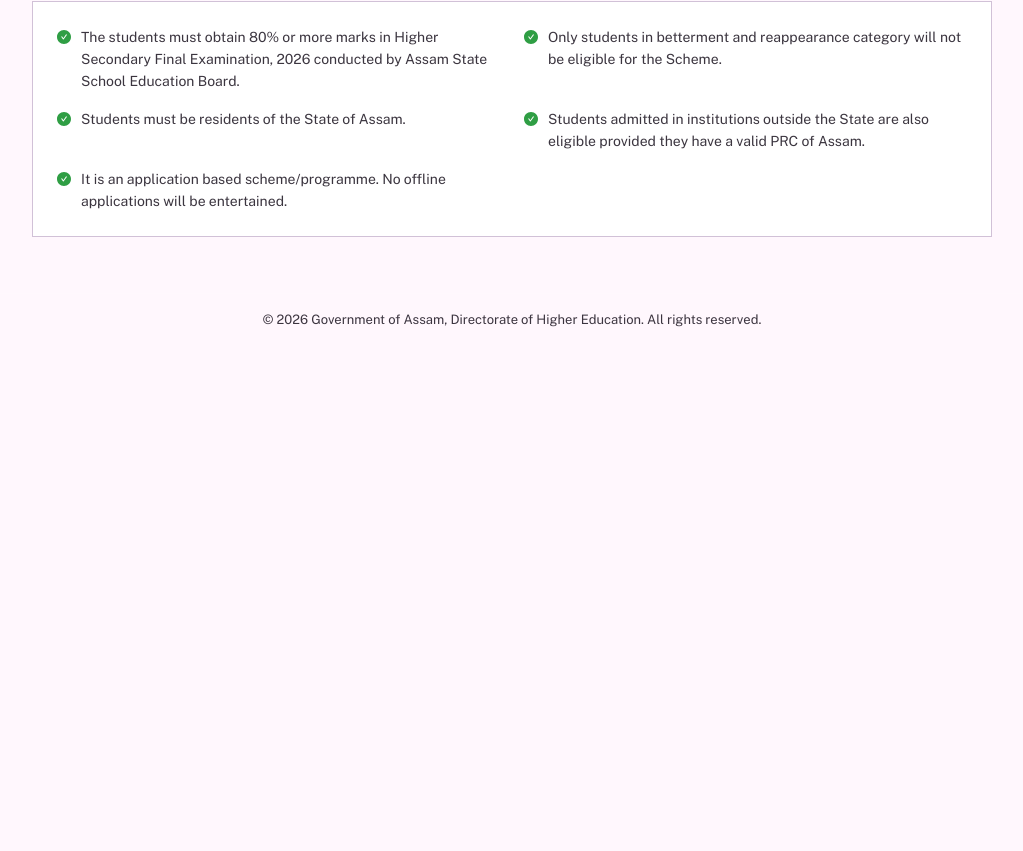
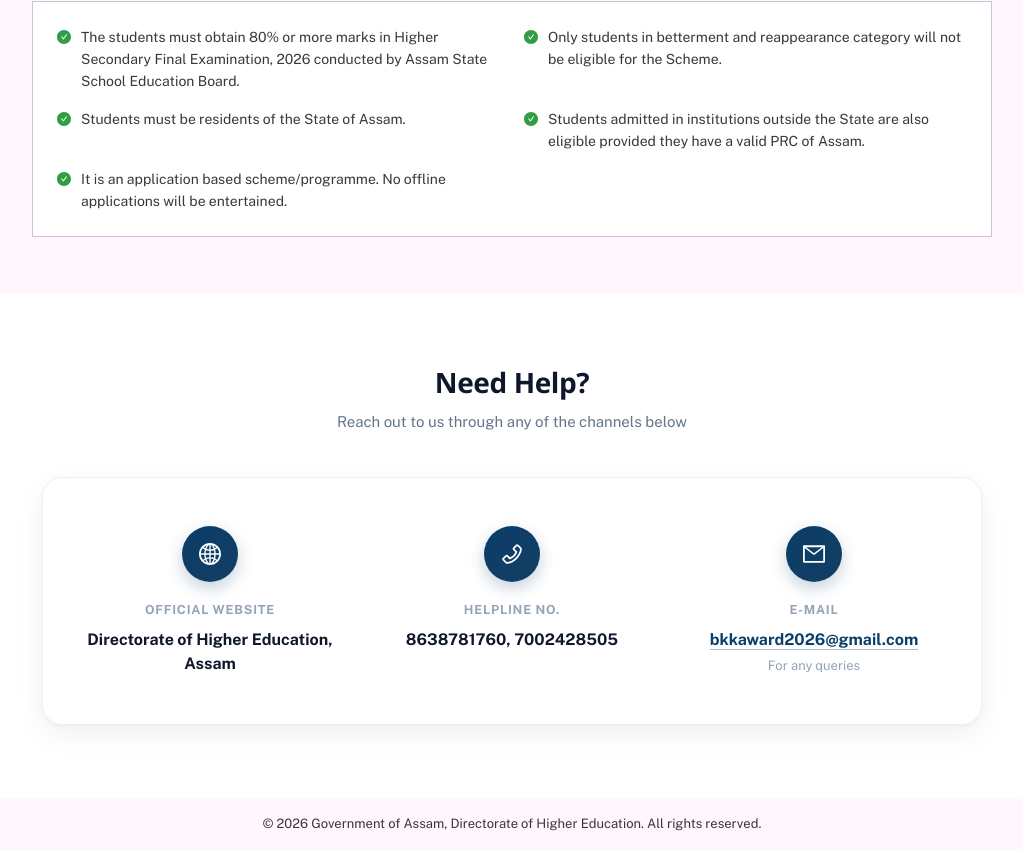
Before and after one commit to pradiphazarika1996/scooty_distribution_portal_web, a Next.js app: page / in a window 1280 px wide. Shown: the part 547-1398 px from the top of the page, without its empty margins (128-1151 px from the left). Before the commit the page ends 893 px from the top, so only its background shows below. Built offline with nearby package versions, Linux system fonts and the light colour scheme; no server answers; what @ant-design/nextjs-registry would draw is missing.

Commit message:
update helpline

```diff
--- /dev/null
+++ b/src/components/landing/ContactSection.tsx
@@ -0,0 +1,53 @@
+import styles from "@/styles/ContactSection.module.scss";
+import { GlobalOutlined, MailOutlined, PhoneOutlined } from "@ant-design/icons";
+
+const ContactSection = () => {
+  return (
+    <section className={styles.contactSection}>
+      <h3 className={styles.heading}>Need Help?</h3>
+      <p className={styles.subheading}>
+        Reach out to us through any of the channels below
+      </p>
+
+      <div className={styles.card}>
+        <div className={styles.grid}>
+          <div className={styles.item}>
+            <span className={styles.iconWrapper}>
+              <GlobalOutlined />
+            </span>
+            <span className={styles.label}>Official Website</span>
+            <span className={styles.value}>
+              Directorate of Higher Education, Assam
+            </span>
+          </div>
+
+          <div className={styles.item}>
+            <span className={styles.iconWrapper}>
+              <PhoneOutlined />
+            </span>
+            <span className={styles.label}>Helpline No.</span>
+            <span className={styles.value}>8638781760, 7002428505</span>
+          </div>
+
+          <div className={styles.item}>
+            <span className={styles.iconWrapper}>
+              <MailOutlined />
+            </span>
+            <span className={styles.label}>E-mail</span>
+            <span className={styles.value}>
+              <a
+                href="mailto:bkkaward2026@gmail.com"
+                className={styles.emailLink}
+              >
+                bkkaward2026@gmail.com
+              </a>
+            </span>
+            <span className={styles.hint}>For any queries</span>
+          </div>
+        </div>
+      </div>
+    </section>
+  );
+};
+
+export default ContactSection;
--- a/src/components/landing/LandingPage.tsx
+++ b/src/components/landing/LandingPage.tsx
@@ -1,9 +1,8 @@
+import ContactSection from "./ContactSection";
 import EligibilitySection from "./EligibilitySection";
 import Footer from "./Footer";
 import Header from "./Header";
 import Hero from "./Hero";
-// import InstructionsSection from "./InstructionsSection";
-// import ProcessSection from "./ProcessSection";
 
 const LandingPage = () => {
   return (
@@ -12,9 +11,7 @@ const LandingPage = () => {
       <main>
         <Hero />
         <EligibilitySection />
-        {/* <ProcessSection /> */}
-        {/* <InstructionsSection /> */}
-        {/* <FAQSection /> */}
+        <ContactSection />
       </main>
       <Footer />
     </>
--- /dev/null
+++ b/src/styles/ContactSection.module.scss
@@ -0,0 +1,130 @@
+.contactSection {
+  padding: 72px 24px;
+  text-align: center;
+  background: #ffffff;
+
+  @media (max-width: 768px) {
+    padding: 48px 20px;
+  }
+}
+
+.heading {
+  font-size: 28px;
+  font-weight: 700;
+  color: #0f172a;
+  margin: 0 0 10px 0;
+  letter-spacing: -0.4px;
+  font-family: "Poppins", "Segoe UI", sans-serif;
+
+  @media (max-width: 480px) {
+    font-size: 23px;
+  }
+}
+
+.subheading {
+  font-size: 15px;
+  color: #64748b;
+  margin: 0 0 44px 0;
+
+  @media (max-width: 480px) {
+    margin-bottom: 32px;
+  }
+}
+
+.card {
+  max-width: 940px;
+  margin: 0 auto;
+  padding: 40px 20px;
+  border-radius: 20px;
+  background: #ffffff;
+  border: 1px solid #eef1f4;
+  box-shadow:
+    0 1px 3px rgba(15, 23, 42, 0.04),
+    0 10px 30px rgba(15, 23, 42, 0.06);
+  transition: box-shadow 0.25s ease;
+
+  &:hover {
+    box-shadow:
+      0 2px 6px rgba(15, 23, 42, 0.05),
+      0 18px 40px rgba(15, 23, 42, 0.08);
+  }
+
+  @media (max-width: 480px) {
+    padding: 28px 16px;
+    border-radius: 16px;
+  }
+}
+
+.grid {
+  max-width: 900px;
+  margin: 0 auto;
+  display: grid;
+  grid-template-columns: repeat(3, 1fr);
+  gap: 8px;
+
+  @media (max-width: 768px) {
+    grid-template-columns: 1fr;
+    gap: 32px;
+    max-width: 360px;
+  }
+}
+
+.item {
+  display: flex;
+  flex-direction: column;
+  align-items: center;
+  padding: 8px 20px;
+}
+
+.iconWrapper {
+  display: flex;
+  align-items: center;
+  justify-content: center;
+  width: 56px;
+  height: 56px;
+  border-radius: 50%;
+  background: linear-gradient(135deg, #0b3d69, #123e63);
+  color: #ffffff;
+  font-size: 22px;
+  margin-bottom: 18px;
+  box-shadow: 0 6px 16px rgba(11, 61, 105, 0.24);
+}
+
+.label {
+  font-size: 12.5px;
+  font-weight: 700;
+  color: #94a3b8;
+  text-transform: uppercase;
+  letter-spacing: 0.8px;
+  margin-bottom: 8px;
+}
+
+.value {
+  font-size: 16px;
+  color: #0f172a;
+  font-weight: 600;
+  line-height: 1.5;
+}
+
+.emailLink {
+  color: #0b3d69;
+  font-weight: 600;
+  text-decoration: none;
+  border-bottom: 1.5px solid rgba(11, 61, 105, 0.35);
+  transition:
+    border-color 0.2s ease,
+    color 0.2s ease;
+
+  &:hover {
+    color: #082b4a;
+    border-bottom-color: #082b4a;
+  }
+}
+
+.hint {
+  display: block;
+  font-size: 13px;
+  color: #94a3b8;
+  font-weight: 400;
+  margin-top: 4px;
+}
```
